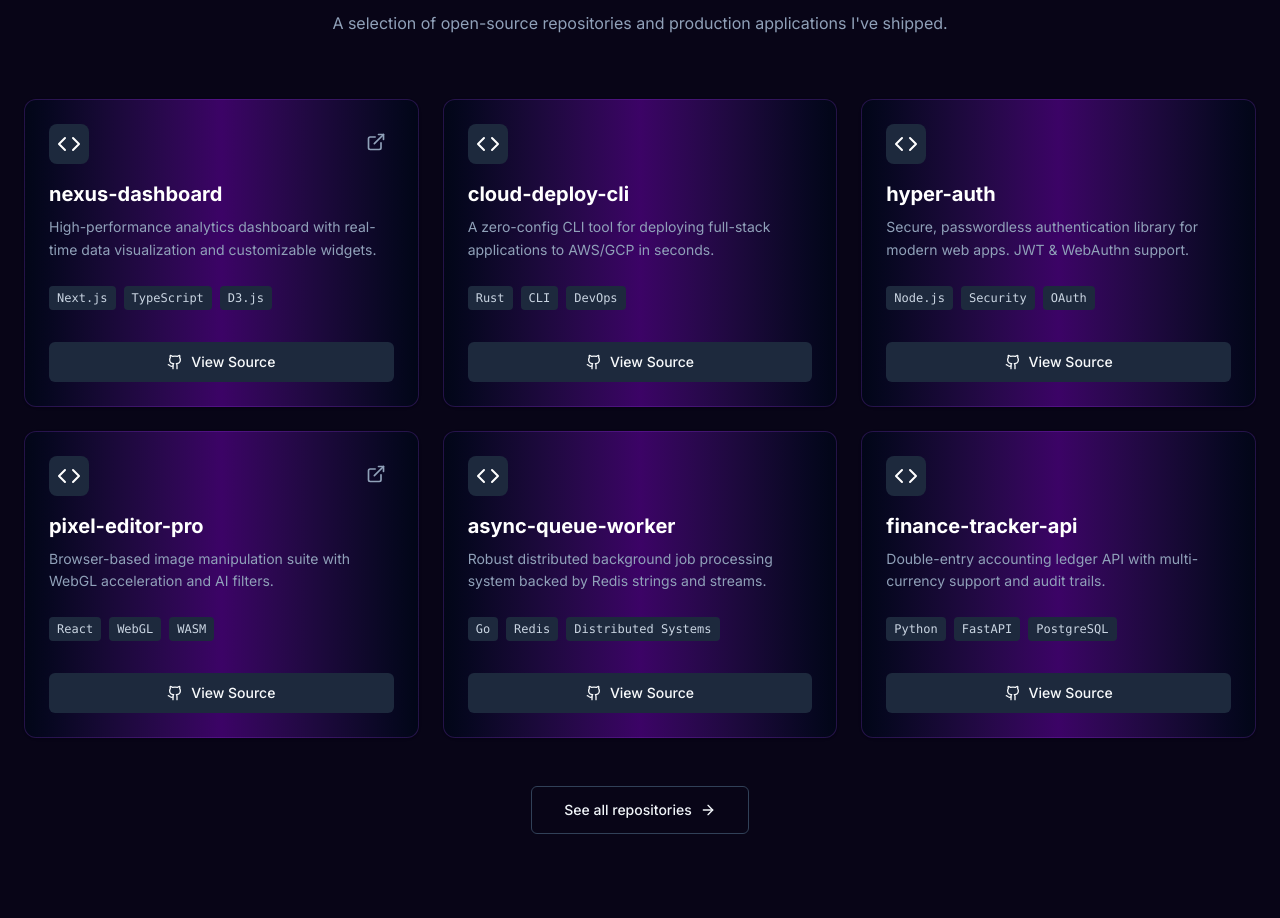
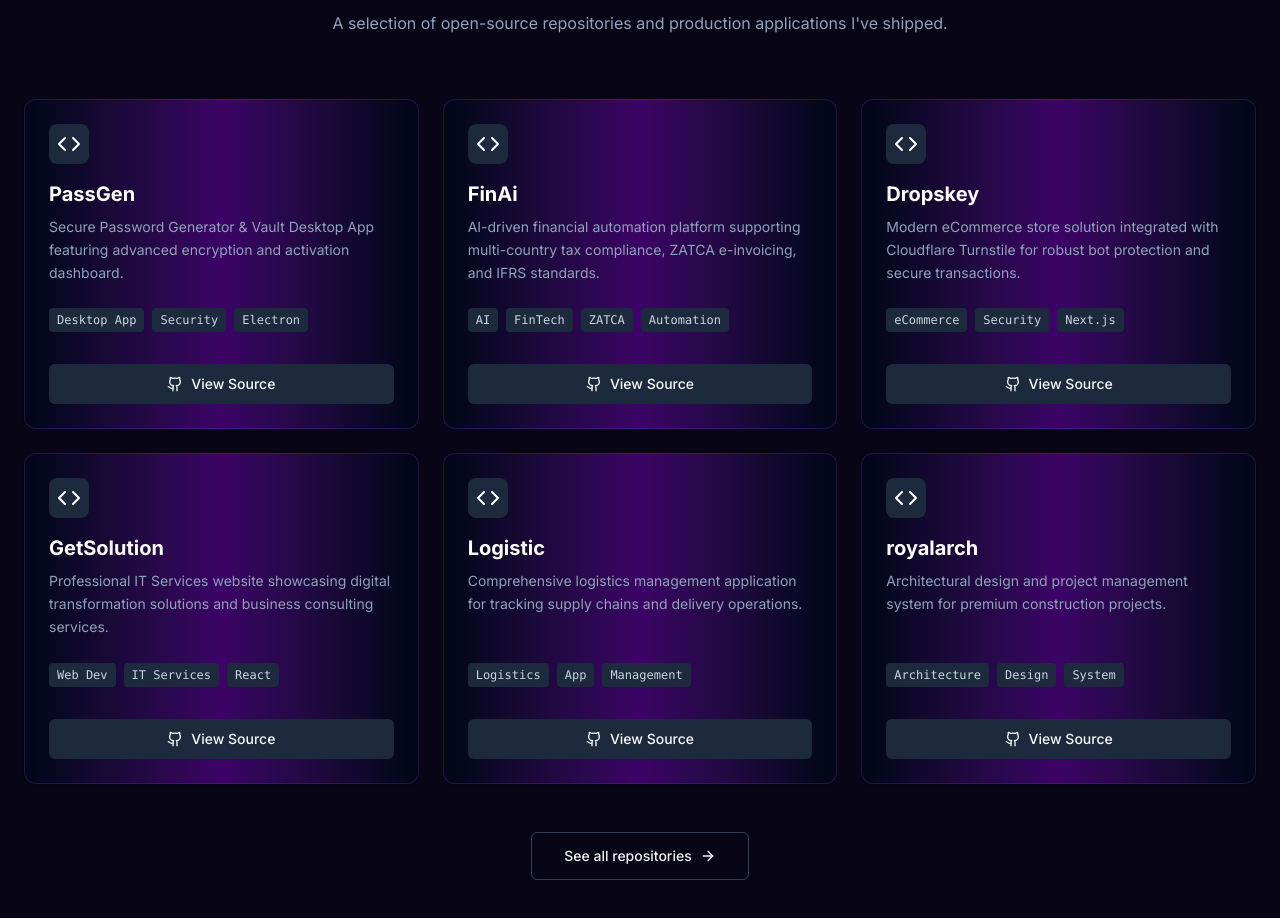
Before and after one commit to Jalal-Nasser/GitDeploy, a Next.js app: page / in a window 1280 px wide. Shown: the part 1110-2028 px from the top of the page. Built offline with nearby package versions, Linux system fonts and the light colour scheme.

Commit message:
Fix TypeScript errors by removing demo link logic

```diff
--- a/app/page.tsx
+++ b/app/page.tsx
@@ -29,42 +29,40 @@ const CURRENT_YEAR = new Date().getFullYear();
 
 const projects = [
     {
-        name: "nexus-dashboard",
-        description: "High-performance analytics dashboard with real-time data visualization and customizable widgets.",
-        repoUrl: `${GITHUB_PROFILE_URL}/nexus-dashboard`,
-        demoUrl: "https://demo.example.com",
-        tags: ["Next.js", "TypeScript", "D3.js"],
+        name: "PassGen",
+        description: "Secure Password Generator & Vault Desktop App featuring advanced encryption and activation dashboard.",
+        repoUrl: "https://github.com/Jalal-Nasser/PassGen",
+        tags: ["Desktop App", "Security", "Electron"],
     },
     {
-        name: "cloud-deploy-cli",
-        description: "A zero-config CLI tool for deploying full-stack applications to AWS/GCP in seconds.",
-        repoUrl: `${GITHUB_PROFILE_URL}/cloud-deploy-cli`,
-        tags: ["Rust", "CLI", "DevOps"],
+        name: "FinAi",
+        description: "AI-driven financial automation platform supporting multi-country tax compliance, ZATCA e-invoicing, and IFRS standards.",
+        repoUrl: "https://github.com/mDeploys/FinAi",
+        tags: ["AI", "FinTech", "ZATCA", "Automation"],
     },
     {
-        name: "hyper-auth",
-        description: "Secure, passwordless authentication library for modern web apps. JWT & WebAuthn support.",
-        repoUrl: `${GITHUB_PROFILE_URL}/hyper-auth`,
-        tags: ["Node.js", "Security", "OAuth"],
+        name: "Dropskey",
+        description: "Modern eCommerce store solution integrated with Cloudflare Turnstile for robust bot protection and secure transactions.",
+        repoUrl: "https://github.com/mDeploys/Dropskey",
+        tags: ["eCommerce", "Security", "Next.js"],
     },
     {
-        name: "pixel-editor-pro",
-        description: "Browser-based image manipulation suite with WebGL acceleration and AI filters.",
-        repoUrl: `${GITHUB_PROFILE_URL}/pixel-editor-pro`,
-        demoUrl: "https://editor.example.com",
-        tags: ["React", "WebGL", "WASM"],
+        name: "GetSolution",
+        description: "Professional IT Services website showcasing digital transformation solutions and business consulting services.",
+        repoUrl: "https://github.com/Jalal-Nasser/GetSolution",
+        tags: ["Web Dev", "IT Services", "React"],
     },
     {
-        name: "async-queue-worker",
-        description: "Robust distributed background job processing system backed by Redis strings and streams.",
-        repoUrl: `${GITHUB_PROFILE_URL}/async-queue-worker`,
-        tags: ["Go", "Redis", "Distributed Systems"],
+        name: "Logistic",
+        description: "Comprehensive logistics management application for tracking supply chains and delivery operations.",
+        repoUrl: "https://github.com/mDeploys/Logistic",
+        tags: ["Logistics", "App", "Management"],
     },
     {
-        name: "finance-tracker-api",
-        description: "Double-entry accounting ledger API with multi-currency support and audit trails.",
-        repoUrl: `${GITHUB_PROFILE_URL}/finance-tracker-api`,
-        tags: ["Python", "FastAPI", "PostgreSQL"],
+        name: "royalarch",
+        description: "Architectural design and project management system for premium construction projects.",
+        repoUrl: "https://github.com/Jalal-Nasser/royalarch",
+        tags: ["Architecture", "Design", "System"],
     },
 ];
 
@@ -374,18 +372,8 @@ function Projects() {
                                         <Code className="w-6 h-6" />
                                     </div>
                                     <div className="flex gap-2">
-                                        {project.demoUrl && (
-                                            <button
-                                                onClick={() => {
-                                                    trackEvent("Demo Click", { repo: project.name });
-                                                    window.open(project.demoUrl, "_blank");
-                                                }}
-                                                className="p-2 hover:bg-slate-800 rounded-full text-slate-400 hover:text-white transition-colors"
-                                                title="Live Demo"
-                                            >
-                                                <ExternalLink className="w-5 h-5" />
-                                            </button>
-                                        )}
+                                        <div className="flex gap-2">
+                                        </div>
                                     </div>
                                 </div>
 
```
